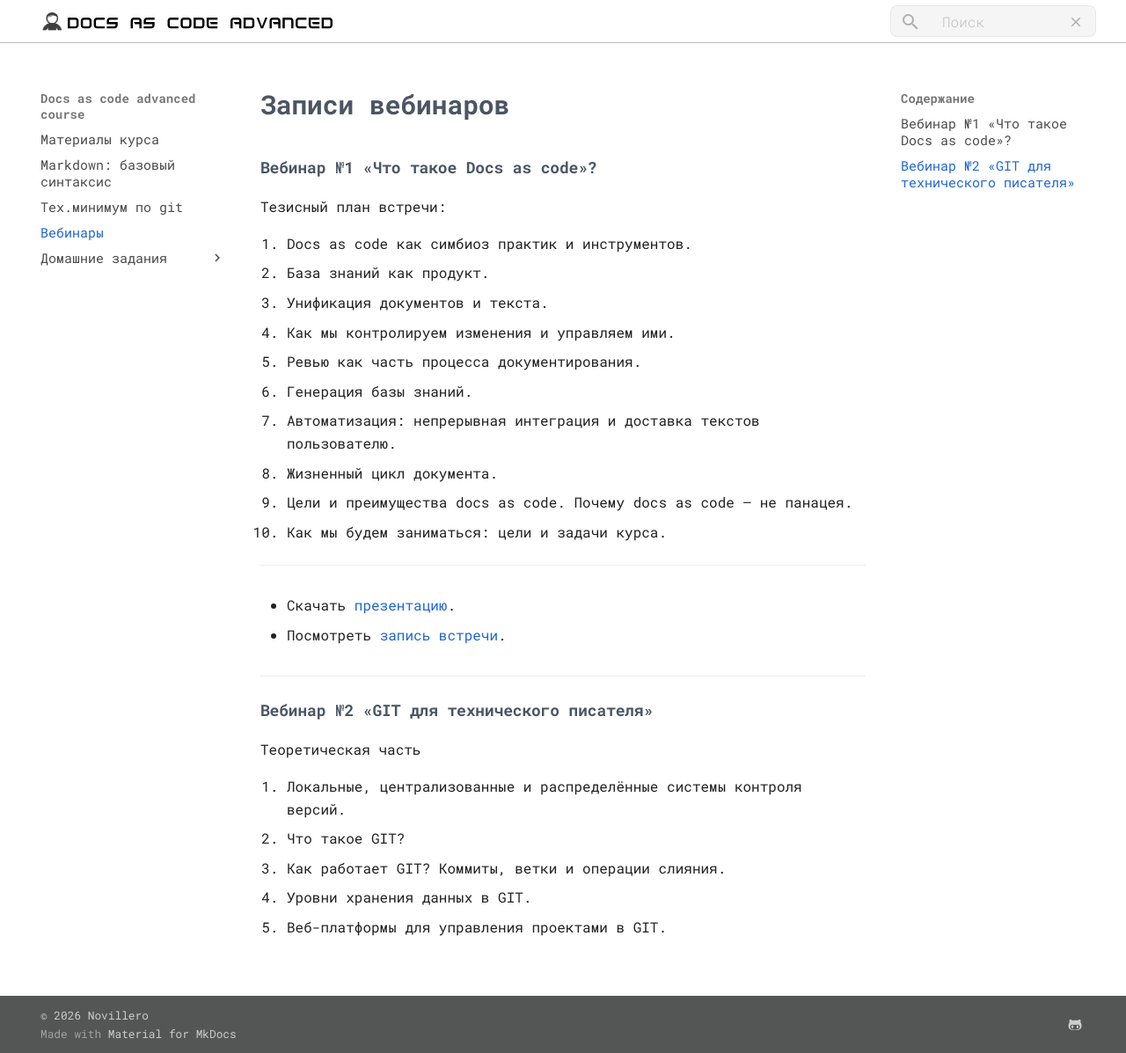
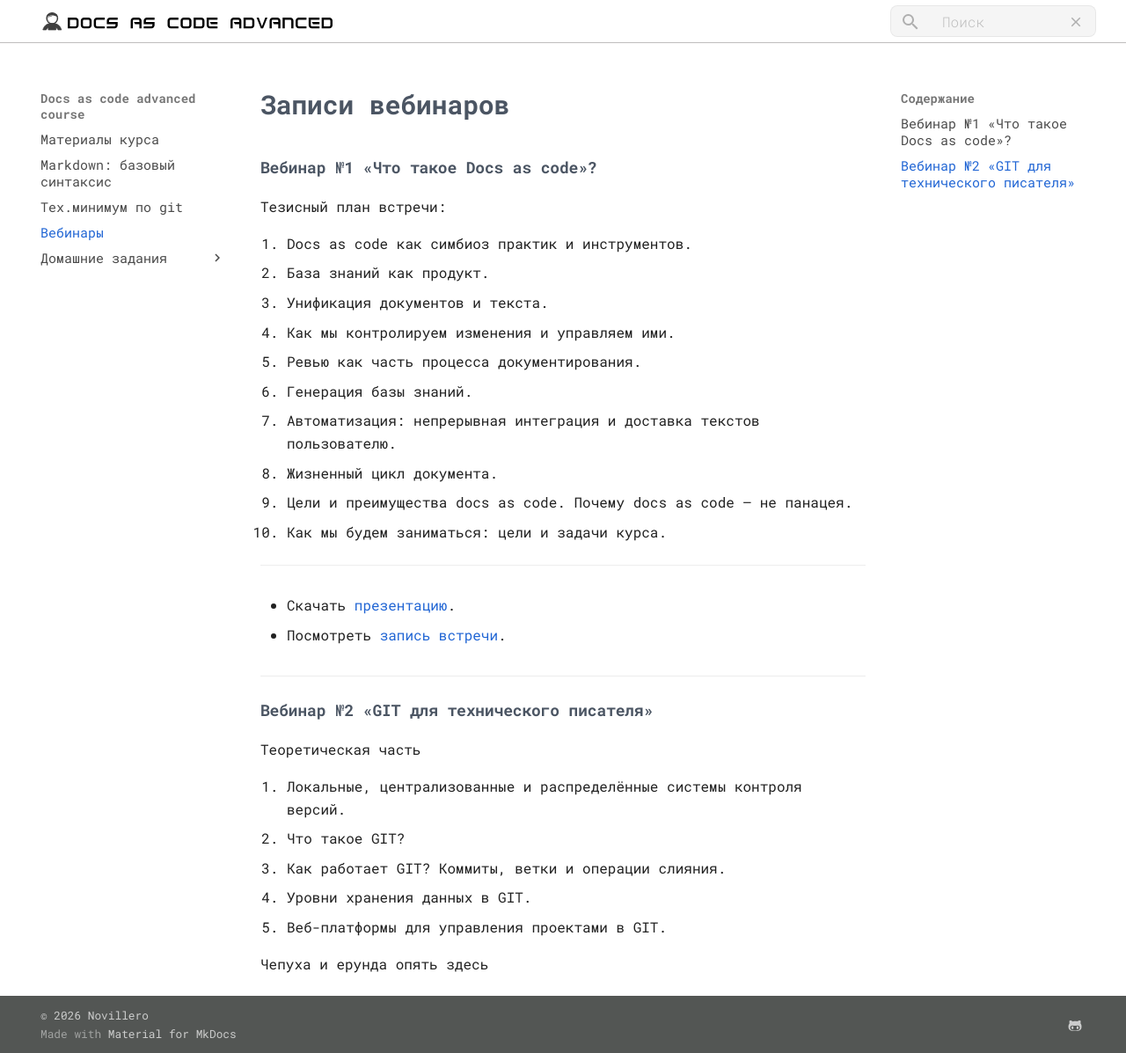
Before and after one commit to novillero/dac-4, an MkDocs documentation site: the page built from docs/meetings.md, in a window 1280 px wide and 1197 px high. Shown: the whole window at 88% size. Built offline with MkDocs 1.6.1 and Material for MkDocs 9.7.7, drawn with Linux system fonts in a browser that asks for light colours.

Commit message:
добавил какую-то чепуху

```diff
--- a/docs/meetings.md
+++ b/docs/meetings.md
@@ -32,3 +32,5 @@
 3. Как работает GIT? Коммиты, ветки и операции слияния.
 4. Уровни хранения данных в GIT.
 5. Веб-платформы для управления проектами в GIT.
+
+Чепуха и ерунда опять здесь
```
